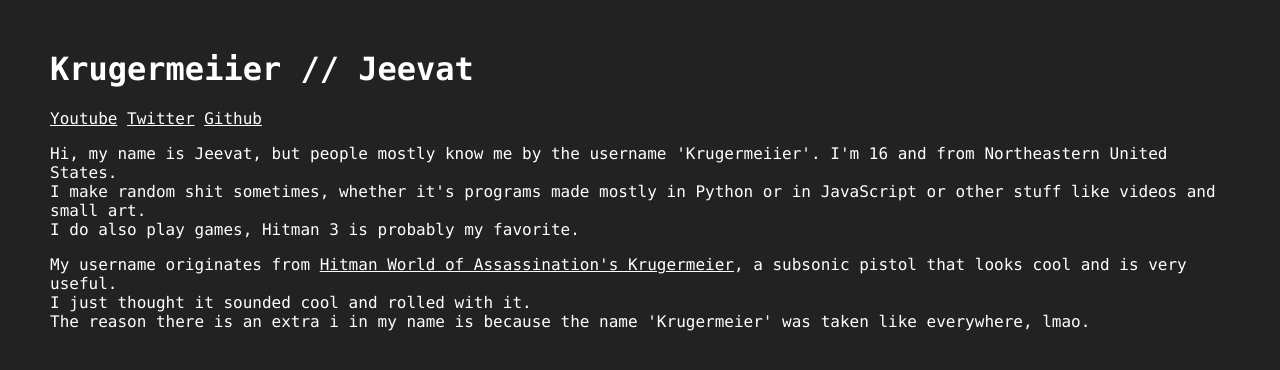
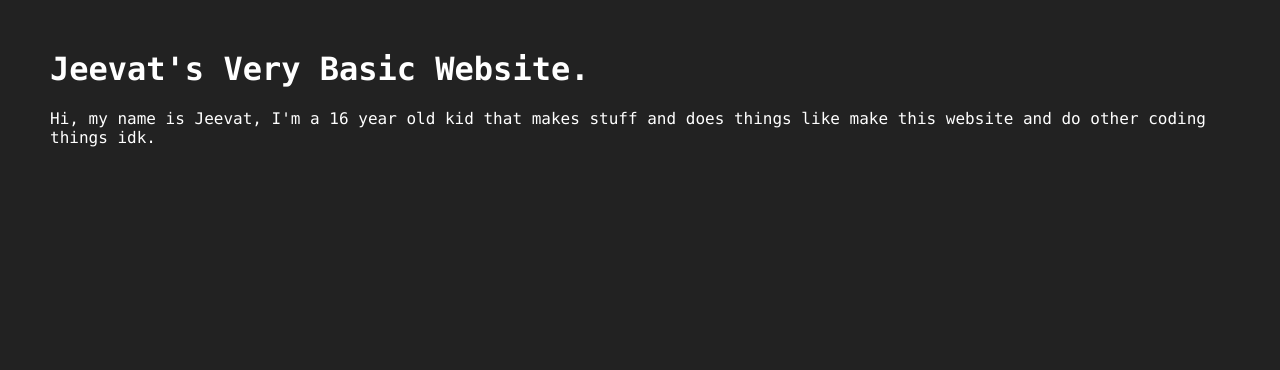
Before and after one commit to Krugermeiier/jeevatWebsite, a plain HTML site: page index.html in a window 1280 px wide. Drawn offline with Linux system fonts and the light colour scheme.

Commit message:
Update index.html

```diff
--- a/index.html
+++ b/index.html
@@ -11,21 +11,14 @@
         a:hover {color: #818181;}
         </style>
     <meta charset="utf-8">
-    <title>Krugermeiier // Jeevat</title>
+    <title>Jeevat's Very Basic Website.</title>
   </head>
   <body class="theme">
       <div class="theme">
-        <h1>Krugermeiier // Jeevat</h1>
-        <a href="https://www.youtube.com/channel/UCr9E0NEfMq02imCENuRUMcQ">Youtube</a> <a href="https://www.twitter.com/Krugermeiier">Twitter</a> <a href="https://github.com/krugermeiier/">Github</a>
+        <h1>Jeevat's Very Basic Website.</h1>
 
-        <p>Hi, my name is Jeevat, but people mostly know me by the username 'Krugermeiier'. I'm 16 and from Northeastern United States. <br>
-            I make random shit sometimes, whether it's programs made mostly in Python or in JavaScript or other stuff like videos and small art. <br>
-            I do also play games, Hitman 3 is probably my favorite.
-        </p>
-        <p>My username originates from <a href="https://hitman.fandom.com/wiki/Krugermeier_2-2">Hitman World of Assassination's Krugermeier</a>, a subsonic pistol that looks cool and is very useful. <br>
-            I just thought it sounded cool and rolled with it. <br>
-            The reason there is an extra i in my name is because the name 'Krugermeier' was taken like everywhere, lmao.
-        </p>
+
+        <p>Hi, my name is Jeevat, I'm a 16 year old kid that makes stuff and does things like make this website and do other coding things idk.</p>
       </div>
 
   </body>
```
